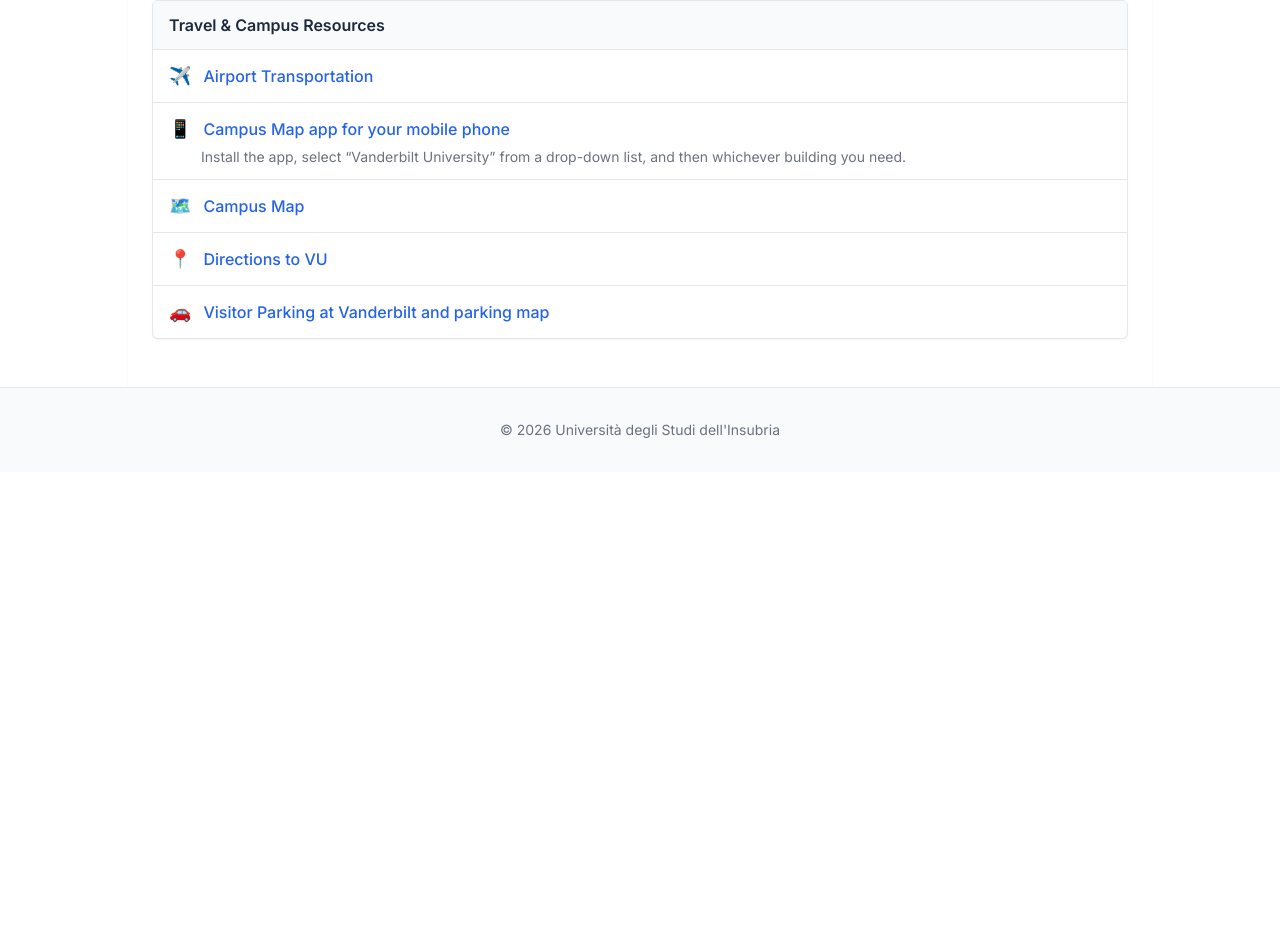
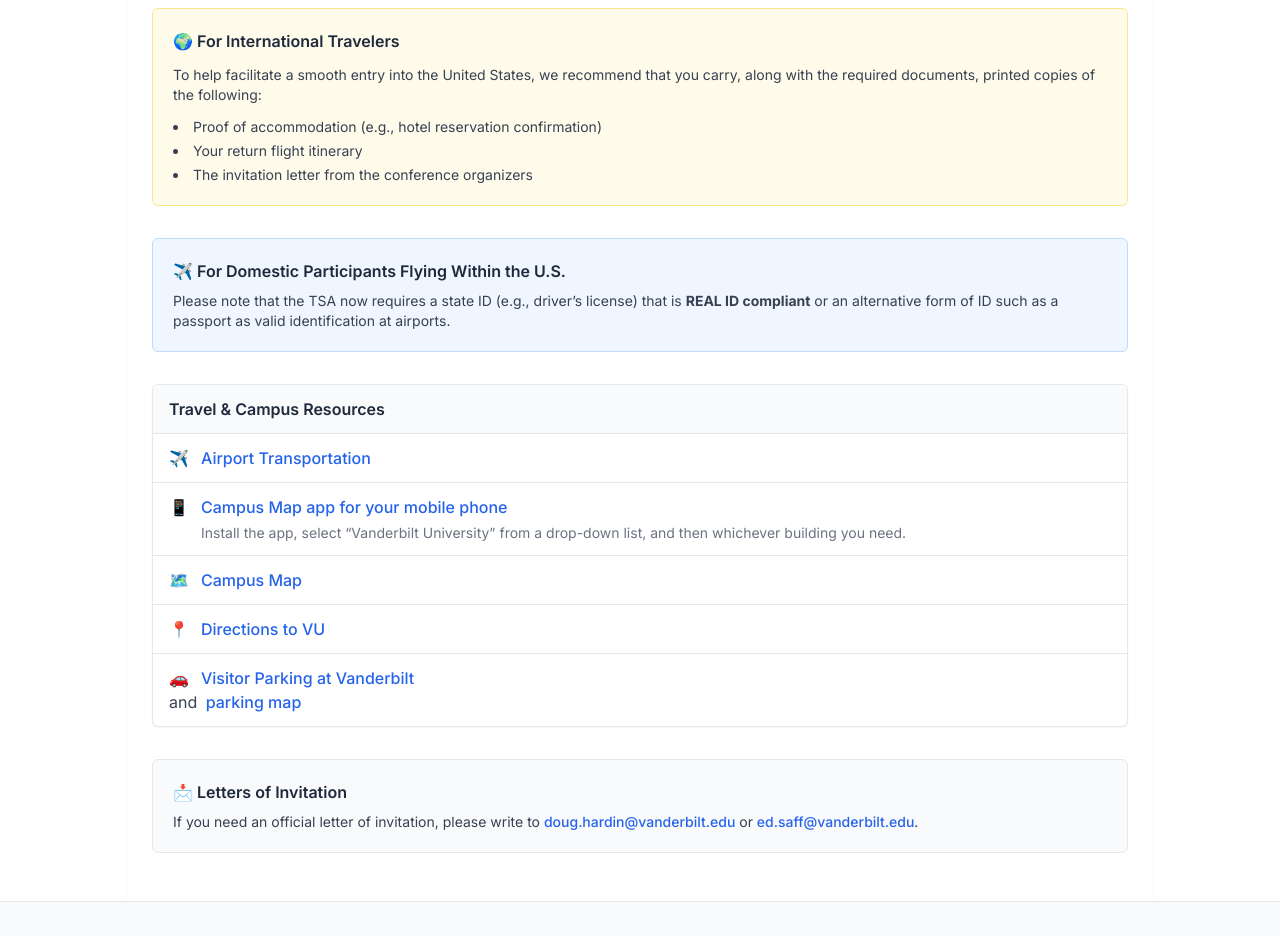
Before and after one commit to samueletonati/Nashville-Workshop, a Next.js app: page / in a window 1280 px wide. Shown: the part 2241-3177 px from the top of the page. Before the commit the page ends 2713 px from the top, so only its background shows below. Built offline with nearby package versions, Linux system fonts and the light colour scheme.

Commit message:
Aggiunti link e info di viaggio alla sezione Venue

```diff
--- a/app/page.tsx
+++ b/app/page.tsx
@@ -155,45 +155,77 @@
       {/* VENUE & LINKS */}
       <section id="venue">
         <h2 className="text-2xl font-bold text-slate-800 border-b-2 border-blue-600 pb-2 mb-6 inline-block">
-          Venue & Useful Links
+          Venue &amp; Useful Links
         </h2>
-        <div className="text-gray-700 space-y-6">
+        <div className="text-gray-700 space-y-8">
           <p>
             The workshop will be held at <strong>Vanderbilt University</strong>, located in Nashville, Tennessee.
           </p>
 
+          {/* International Travelers */}
+          <div className="bg-amber-50 border border-amber-200 rounded-md p-5">
+            <h3 className="font-semibold text-slate-800 mb-3">🌍 For International Travelers</h3>
+            <p className="mb-3 text-sm">To help facilitate a smooth entry into the United States, we recommend that you carry, along with the required documents, printed copies of the following:</p>
+            <ul className="list-disc list-inside space-y-1 text-sm text-gray-700">
+              <li>Proof of accommodation (e.g., hotel reservation confirmation)</li>
+              <li>Your return flight itinerary</li>
+              <li>The invitation letter from the conference organizers</li>
+            </ul>
+          </div>
+
+          {/* Domestic Travelers */}
+          <div className="bg-blue-50 border border-blue-200 rounded-md p-5">
+            <h3 className="font-semibold text-slate-800 mb-2">✈️ For Domestic Participants Flying Within the U.S.</h3>
+            <p className="text-sm">Please note that the TSA now requires a state ID (e.g., driver&rsquo;s license) that is <strong>REAL ID compliant</strong> or an alternative form of ID such as a passport as valid identification at airports.</p>
+          </div>
+
+          {/* Useful Links */}
           <div className="bg-white border border-gray-200 rounded-md shadow-sm overflow-hidden">
             <div className="bg-slate-50 px-4 py-3 border-b border-gray-200">
-              <h3 className="font-semibold text-slate-800">Travel & Campus Resources</h3>
+              <h3 className="font-semibold text-slate-800">Travel &amp; Campus Resources</h3>
             </div>
             <ul className="divide-y divide-gray-200">
               <li className="px-4 py-3 hover:bg-gray-50 transition-colors">
-                <a href="#" className="text-blue-600 hover:text-blue-800 font-medium flex items-center">
-                  <span className="mr-3 text-lg">✈️</span> Airport Transportation
+                <a href="https://flynashville.com/ground-transportation" target="_blank" rel="noopener noreferrer" className="text-blue-600 hover:text-blue-800 font-medium flex items-center">
+                  <span className="mr-3">✈️</span> Airport Transportation
                 </a>
               </li>
               <li className="px-4 py-3 hover:bg-gray-50 transition-colors">
-                <a href="#" className="text-blue-600 hover:text-blue-800 font-medium flex items-center">
-                  <span className="mr-3 text-lg">📱</span> Campus Map app for your mobile phone
+                <a href="https://www.campus-maps.com/vanderbilt-university/wilson-hall/" target="_blank" rel="noopener noreferrer" className="text-blue-600 hover:text-blue-800 font-medium flex items-center">
+                  <span className="mr-3">📱</span> Campus Map app for your mobile phone
                 </a>
-                <p className="text-sm text-gray-500 mt-1 ml-8">Install the app, select “Vanderbilt University” from a drop-down list, and then whichever building you need.</p>
+                <p className="text-sm text-gray-500 mt-1 ml-8">Install the app, select &ldquo;Vanderbilt University&rdquo; from a drop-down list, and then whichever building you need.</p>
               </li>
               <li className="px-4 py-3 hover:bg-gray-50 transition-colors">
-                <a href="#" className="text-blue-600 hover:text-blue-800 font-medium flex items-center">
-                  <span className="mr-3 text-lg">🗺️</span> Campus Map
+                <a href="https://www.vanderbilt.edu/map/" target="_blank" rel="noopener noreferrer" className="text-blue-600 hover:text-blue-800 font-medium flex items-center">
+                  <span className="mr-3">🗺️</span> Campus Map
                 </a>
               </li>
               <li className="px-4 py-3 hover:bg-gray-50 transition-colors">
-                <a href="#" className="text-blue-600 hover:text-blue-800 font-medium flex items-center">
-                  <span className="mr-3 text-lg">📍</span> Directions to VU
+                <a href="https://www.vanderbilt.edu/generalcounsel/map/nashville-overview.php" target="_blank" rel="noopener noreferrer" className="text-blue-600 hover:text-blue-800 font-medium flex items-center">
+                  <span className="mr-3">📍</span> Directions to VU
                 </a>
               </li>
               <li className="px-4 py-3 hover:bg-gray-50 transition-colors">
-                <a href="#" className="text-blue-600 hover:text-blue-800 font-medium flex items-center">
-                  <span className="mr-3 text-lg">🚗</span> Visitor Parking at Vanderbilt and parking map
+                <a href="https://www.vanderbilt.edu/transportation-parking/parking/visitors/" target="_blank" rel="noopener noreferrer" className="text-blue-600 hover:text-blue-800 font-medium flex items-center">
+                  <span className="mr-3">🚗</span> Visitor Parking at Vanderbilt
+                </a>
+                {" "}and{" "}
+                <a href="https://cdn.vanderbilt.edu/vu-wpfsx/wp-content/uploads/sites/33/2025/07/ParkingMap2025_2026_Compressed.pdf" target="_blank" rel="noopener noreferrer" className="text-blue-600 hover:text-blue-800 font-medium ml-1">
+                  parking map
                 </a>
               </li>
             </ul>
+          </div>
+
+          {/* Letters of Invitation */}
+          <div className="bg-gray-50 border border-gray-200 rounded-md p-5">
+            <h3 className="font-semibold text-slate-800 mb-2">📩 Letters of Invitation</h3>
+            <p className="text-sm">If you need an official letter of invitation, please write to{" "}
+              <a href="mailto:doug.hardin@vanderbilt.edu" className="text-blue-600 hover:text-blue-800 font-medium">doug.hardin@vanderbilt.edu</a>
+              {" "}or{" "}
+              <a href="mailto:ed.saff@vanderbilt.edu" className="text-blue-600 hover:text-blue-800 font-medium">ed.saff@vanderbilt.edu</a>.
+            </p>
           </div>
         </div>
       </section>
```
